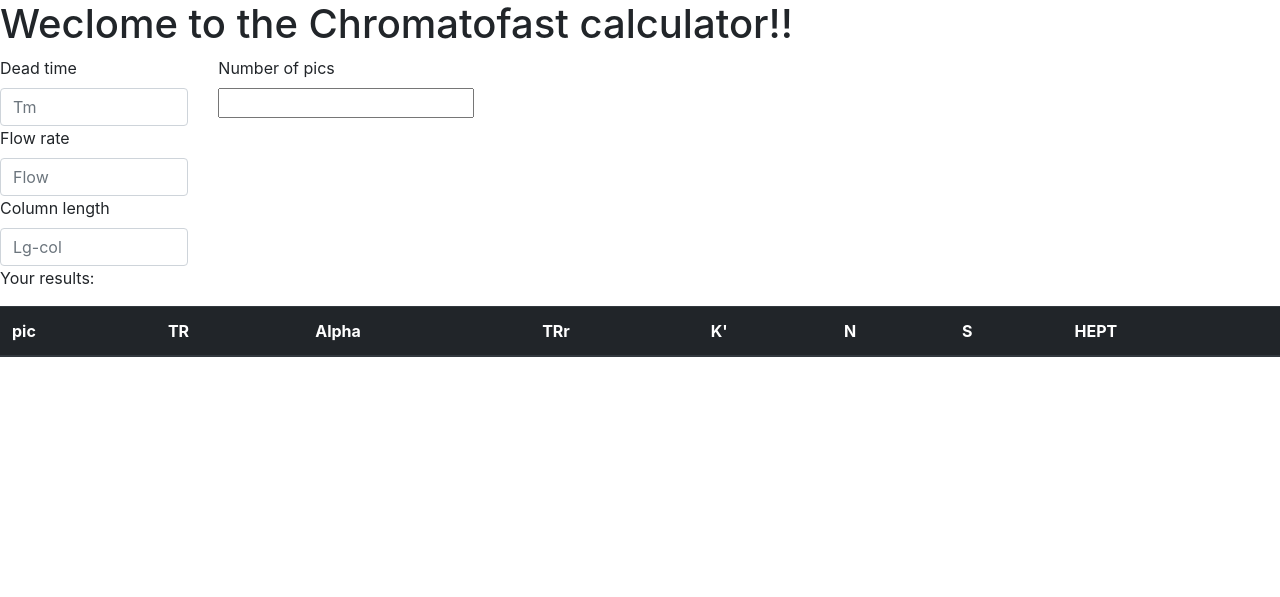
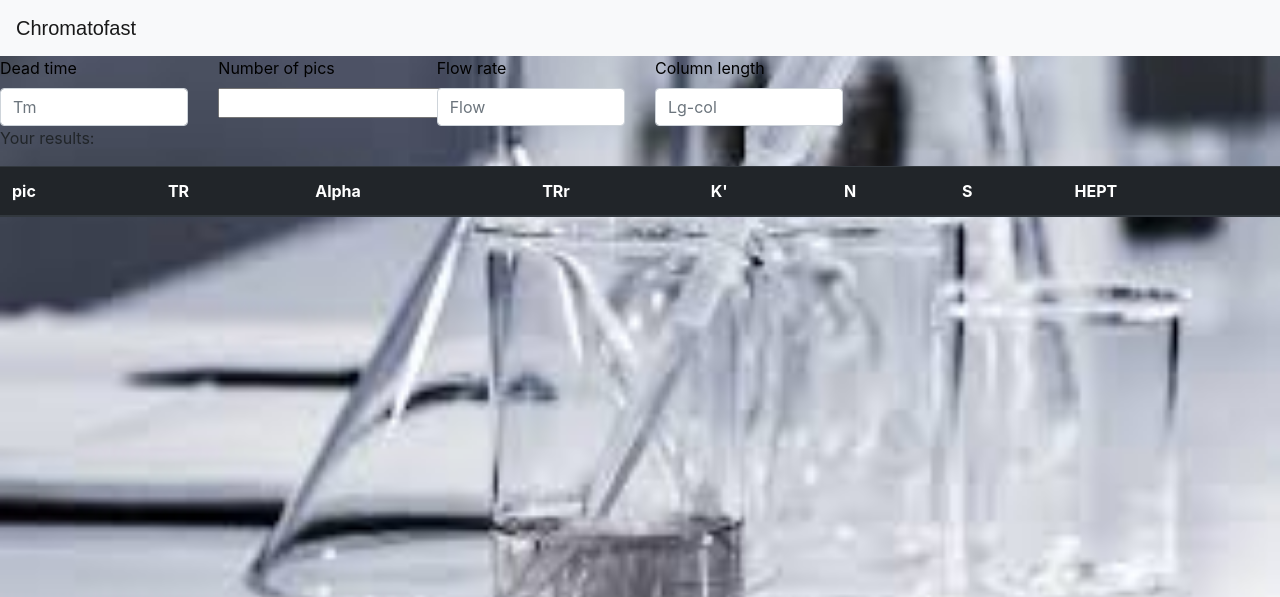
Before and after one commit to RaphaelHebert/gcapp, a Flask app: page / in a window 1280 px wide. Shown: the top 597 px of the page. Run offline with Flask 2, Linux system fonts and the light colour scheme; lists and menus that the app fills with data are empty; some libraries are stand-ins or nearby versions.

Commit message:
added css stylesheet and background image

```diff
--- /dev/null
+++ b/static/mystyle.css
@@ -0,0 +1,17 @@
+span.h1 {
+    text-align: left;
+    font-family: fantasy;
+    color: rgb(27, 104, 129);
+}
+
+body {
+    background-image: url("labfree.jpeg");
+    background-repeat: no-repeat, repeat;
+    background-size: cover;
+}
+
+label {
+    color: black;
+    text-align: left;
+    text-shadow: lightgreen;
+}
--- a/templates/index.html
+++ b/templates/index.html
@@ -1,8 +1,10 @@
 <!DOCTYPE html>
     <html lang="en">
         <head>
+          <!-- My CSS -->
+          <link rel="stylesheet" type="text/css" href="/static/mystyle.css">
           <link rel="stylesheet" href="https://maxcdn.bootstrapcdn.com/bootstrap/4.0.0/css/bootstrap.min.css" integrity="sha384-Gn5384xqQ1aoWXA+058RXPxPg6fy4IWvTNh0E263XmFcJlSAwiGgFAW/dAiS6JXm" crossorigin="anonymous">
-            <!-- Optional JavaScript -->
+          <!-- Optional JavaScript -->
           <!-- jQuery first, then Popper.js, then Bootstrap JS -->
           <script src="https://code.jquery.com/jquery-3.4.1.slim.min.js" integrity="sha384-J6qa4849blE2+poT4WnyKhv5vZF5SrPo0iEjwBvKU7imGFAV0wwj1yYfoRSJoZ+n" crossorigin="anonymous"></script>
           <script src="https://cdn.jsdelivr.net/npm/popper.js@1.16.0/dist/umd/popper.min.js" integrity="sha384-Q6E9RHvbIyZFJoft+2mJbHaEWldlvI9IOYy5n3zV9zzTtmI3UksdQRVvoxMfooAo" crossorigin="anonymous"></script>
@@ -16,20 +18,25 @@
             <title>Chromatofast</title>
           </head>
           <body>
-            <h1>Weclome to the Chromatofast calculator!!</h1>
-
+            <nav class="navbar navbar-light bg-light">
+              <span class="navbar-brand mb-0 h1">Chromatofast</span>
+            </nav>
                 <div class="row">
                     <div class="col-md-2">
                       <label for="TM">Dead time</label>
                       <input type="number" class="form-control" placeholder="Tm" id ="TM">
-                      <label for="Flow">Flow rate</label>
-                      <input type="number" class="form-control" placeholder="Flow" id ="Débit">
-                      <label for="Lg">Column length</label>
-                      <input type="number" class="form-control" placeholder="Lg-col" id ="Lg">
                     </div>
                     <div class="col-md-2">
                       <label for="pics">Number of pics</label>
                       <input type="number" id="pics" name="pics" onchange="change2(this)">
+                    </div>
+                    <div class="col-md-2">
+                      <label for="Flow">Flow rate</label>
+                      <input type="number" class="form-control" placeholder="Flow" id ="Débit">
+                    </div>
+                    <div class="col-md-2">
+                      <label for="Lg">Column length</label>
+                      <input type="number" class="form-control" placeholder="Lg-col" id ="Lg">
                     </div>
                 </div>
 
```
Also changed, not shown: static/labfree.jpeg (added).
